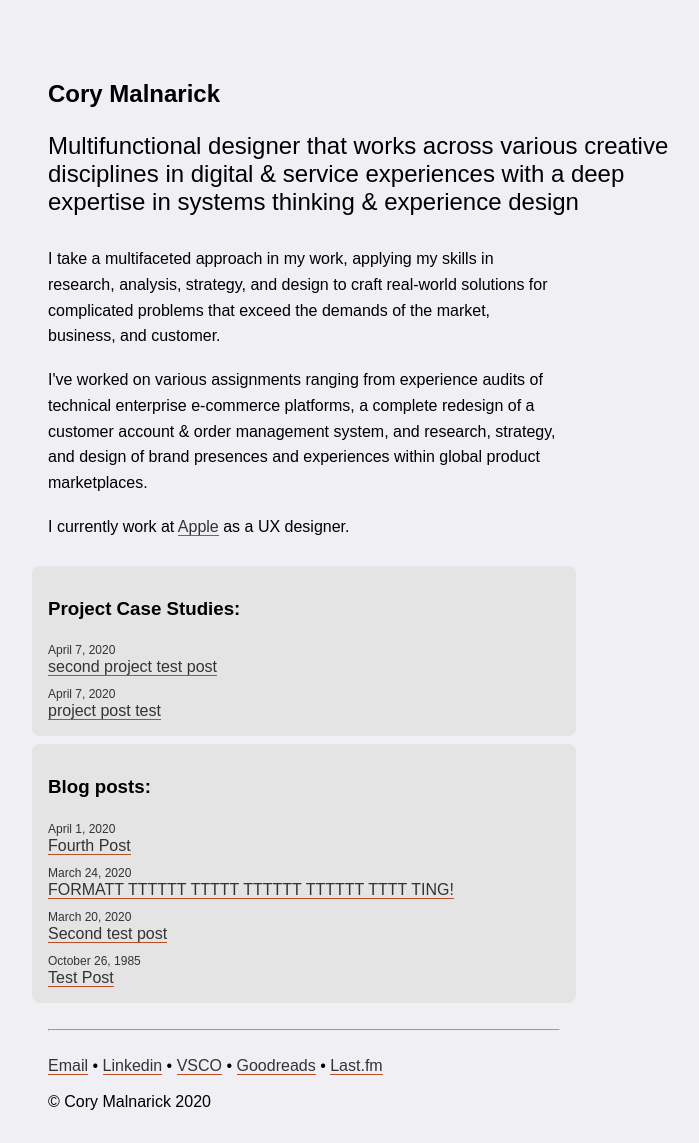
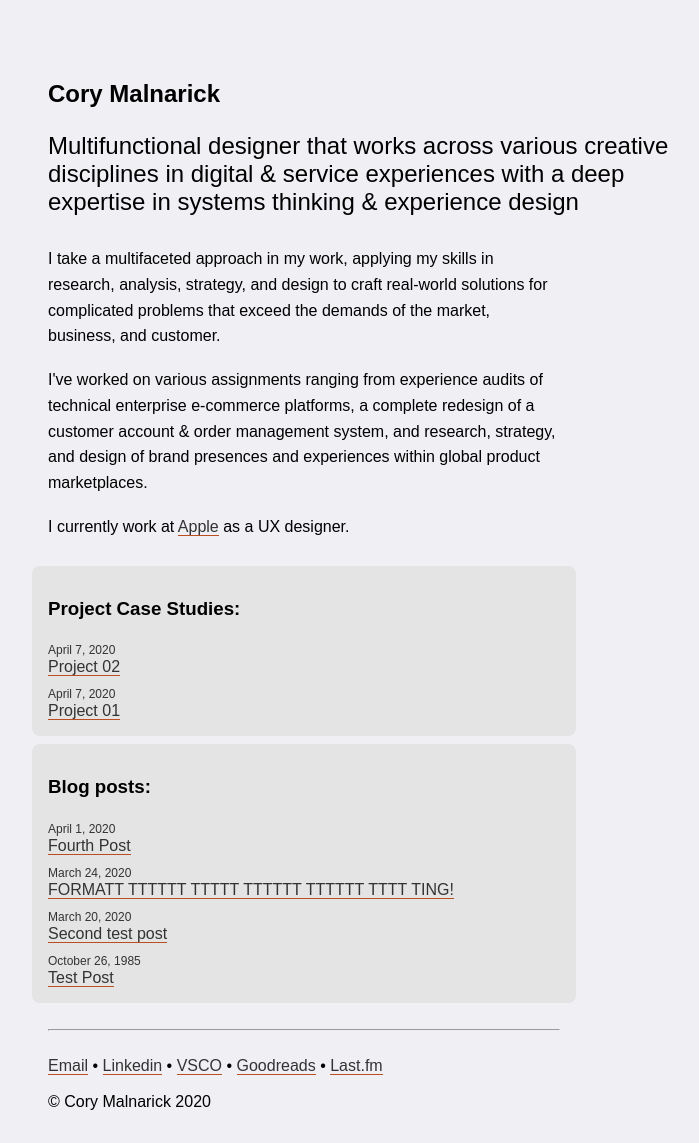
Before and after one commit to foundmonster/foundmonster.github.io, a Jekyll site: the page built from index.html, in a window 1280 px wide. Shown: the whole page, without its empty margins (80-779 px from the left). Built offline with Jekyll 4.4.1, drawn with Linux system fonts in a browser that asks for light colours; some web fonts are replaced.

Commit message:
changing project titles to 01 and 02

```diff
--- a/_posts/2020-04-07-project-post-test.md
+++ b/_posts/2020-04-07-project-post-test.md
@@ -1,6 +1,6 @@
 ---
 layout: post
-title: project post test
+title: Project 01
 categories: project
 ---
 ## Yeah man! this is a project!
--- a/_posts/2020-04-07-second-project.md
+++ b/_posts/2020-04-07-second-project.md
@@ -1,7 +1,7 @@
 ---
 layout: post
-title: second project test post
+title: Project 02
 categories: project
 ---
-## this is a test to show danielle how this works!!!
+## This is a test to show danielle how this works!!!
 Isn't this so cool?
```
